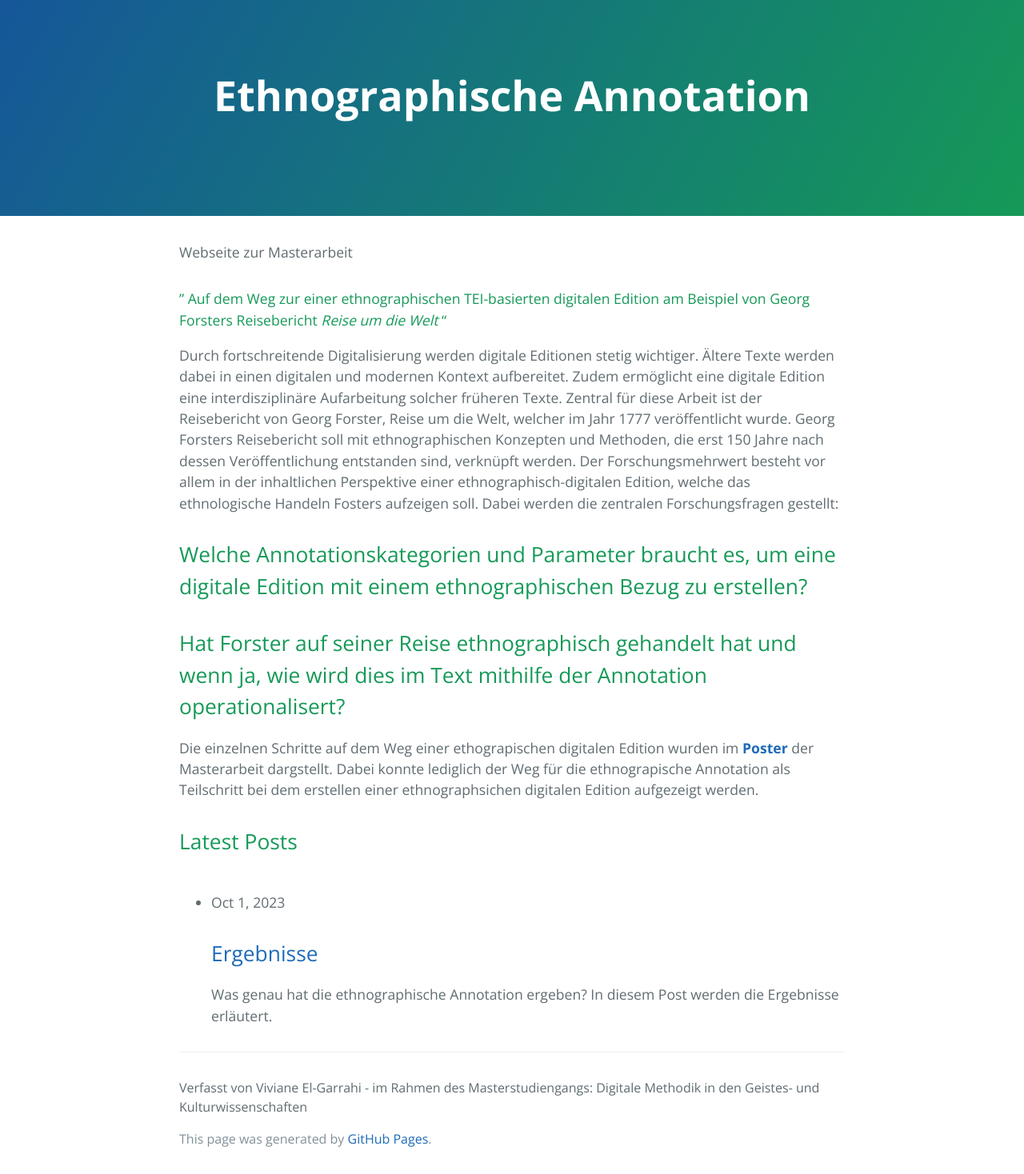
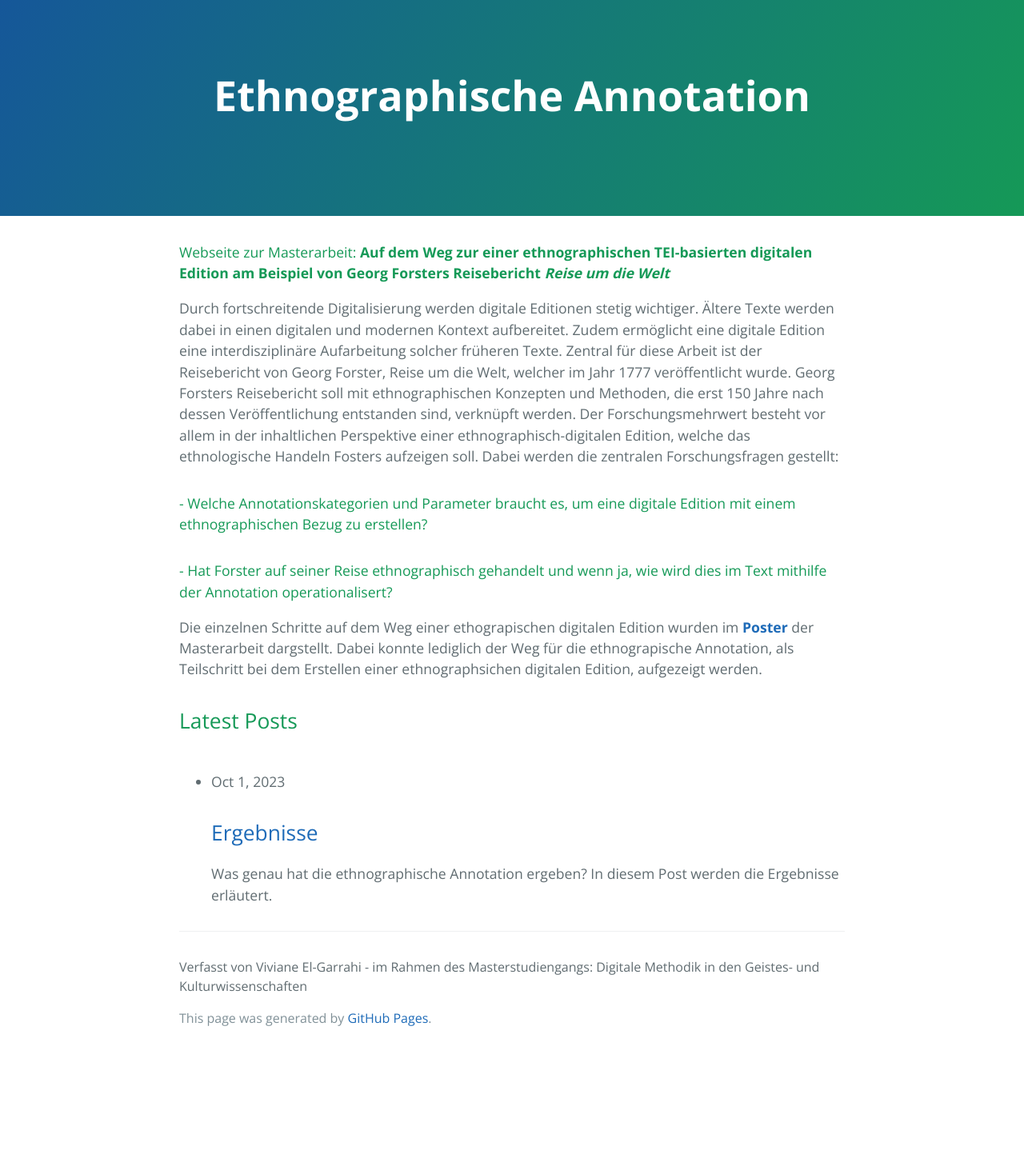
Before and after one commit to ethno-annotation/ethno-annotation.github.io, a Jekyll site: the page built from index.markdown, in a window 1280 px wide. Shown: the whole page at 80% size. Built offline with Jekyll 4.4.1, drawn with Linux system fonts in a browser that asks for light colours; after the commit the page ends 1317 px from its top, so only the background shows below that.

Commit message:
change text index md again

```diff
--- a/index.markdown
+++ b/index.markdown
@@ -4,11 +4,10 @@
 
 layout: home
 ---
-Webseite zur Masterarbeit
-#### " Auf dem Weg zur einer ethnographischen TEI-basierten digitalen Edition am Beispiel von Georg Forsters Reisebericht *Reise um die Welt* "
+#### Webseite zur Masterarbeit: **Auf dem Weg zur einer ethnographischen TEI-basierten digitalen Edition am Beispiel von Georg Forsters Reisebericht *Reise um die Welt***
 
 Durch fortschreitende Digitalisierung werden digitale Editionen stetig wichtiger. Ältere Texte werden dabei in einen digitalen und modernen Kontext aufbereitet. Zudem ermöglicht eine digitale Edition eine interdisziplinäre Aufarbeitung solcher früheren Texte. Zentral für diese Arbeit ist der Reisebericht von Georg Forster, Reise um die Welt, welcher im Jahr 1777 veröffentlicht wurde. Georg Forsters Reisebericht soll mit ethnographischen Konzepten und Methoden, die erst 150 Jahre nach dessen Veröffentlichung entstanden sind, verknüpft werden. Der Forschungsmehrwert besteht vor allem in der inhaltlichen Perspektive einer ethnographisch-digitalen Edition, welche das ethnologische Handeln Fosters aufzeigen soll. Dabei werden die zentralen Forschungsfragen gestellt:
-## Welche Annotationskategorien und Parameter braucht es, um eine digitale Edition mit einem ethnographischen Bezug zu erstellen?
-## Hat Forster auf seiner Reise ethnographisch gehandelt hat und wenn ja, wie wird dies im Text mithilfe der Annotation operationalisert?
+#### - Welche Annotationskategorien und Parameter braucht es, um eine digitale Edition mit einem ethnographischen Bezug zu erstellen?
+#### - Hat Forster auf seiner Reise ethnographisch gehandelt und wenn ja, wie wird dies im Text mithilfe der Annotation operationalisert?
 
-Die einzelnen Schritte auf dem Weg einer ethograpischen digitalen Edition wurden im **[Poster](  https://ethno-annotation.github.io/poster/ "Optionaler Titel")** der Masterarbeit dargstellt. Dabei konnte lediglich der Weg für die ethnograpische Annotation als Teilschritt bei dem erstellen einer ethnographsichen digitalen Edition aufgezeigt werden.
+Die einzelnen Schritte auf dem Weg einer ethograpischen digitalen Edition wurden im **[Poster](  https://ethno-annotation.github.io/poster/ "Optionaler Titel")** der Masterarbeit dargstellt. Dabei konnte lediglich der Weg für die ethnograpische Annotation, als Teilschritt bei dem Erstellen einer ethnographsichen digitalen Edition, aufgezeigt werden.
```
